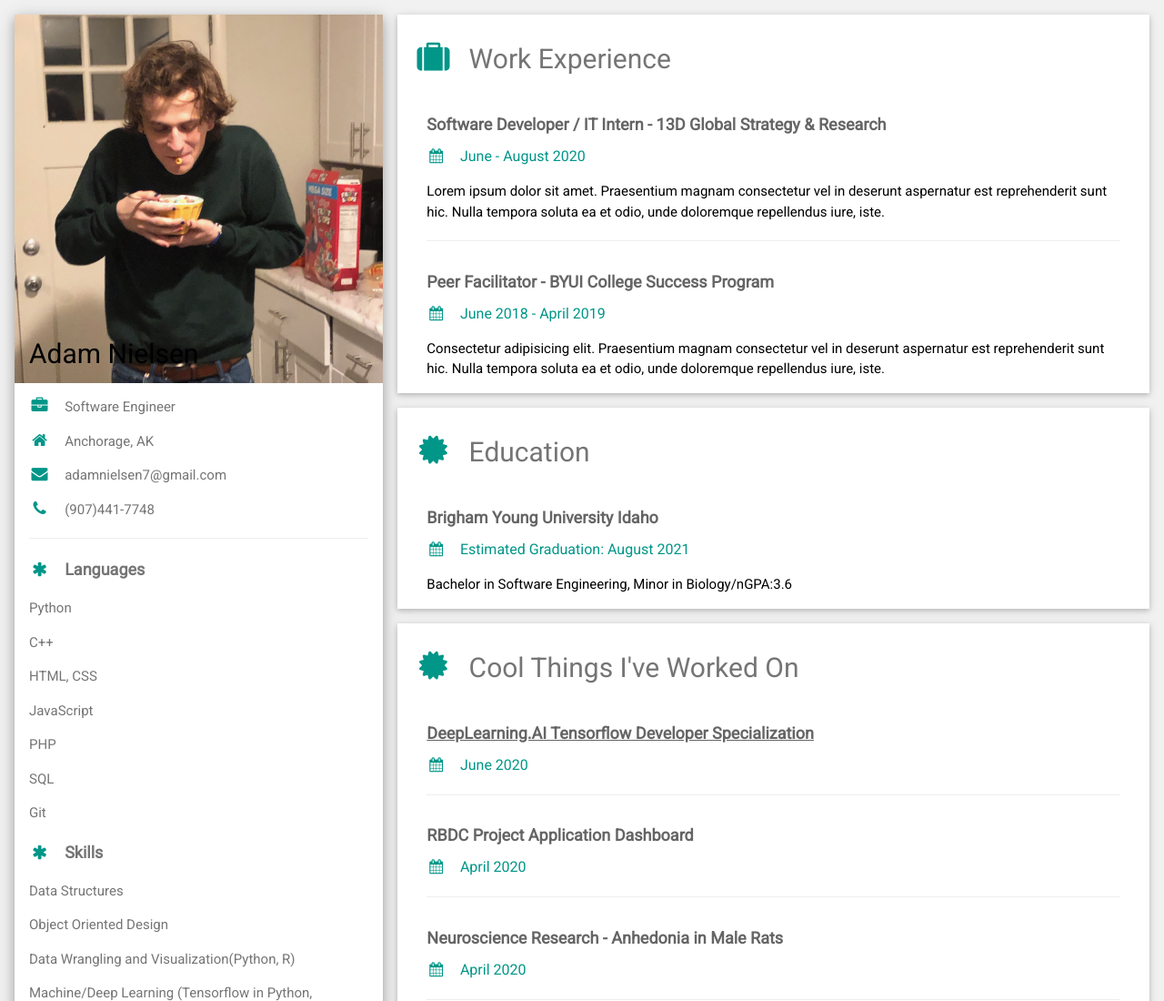
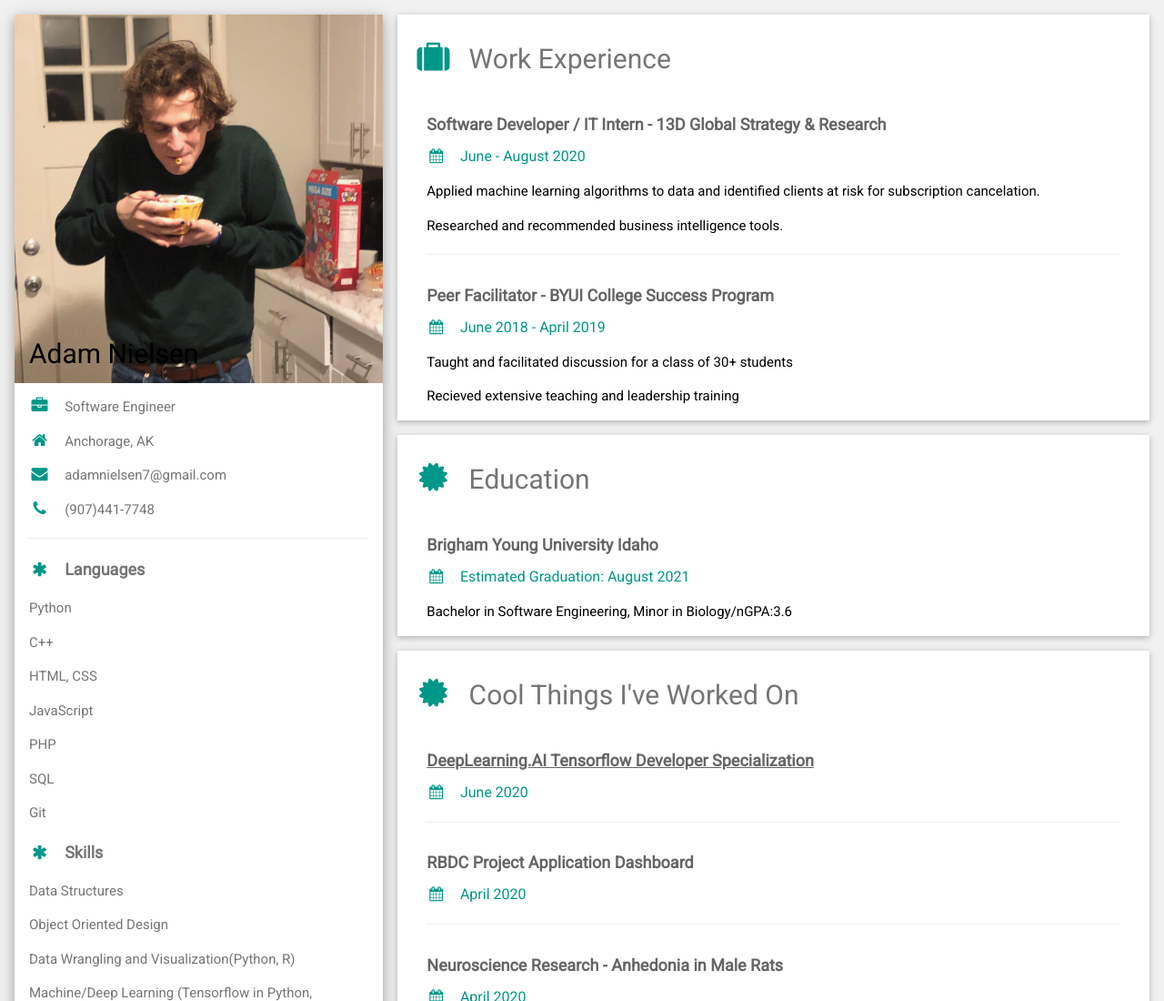
Before and after one commit to AdamNielsen7/CV-webpage, a plain HTML site: page index.html in a window 1280 px wide. Shown: the top 1100 px of the page at 91% size. Drawn offline with nearby package versions, Linux system fonts and the light colour scheme.

Commit message:
added info

```diff
--- a/index.html
+++ b/index.html
@@ -63,13 +63,15 @@ html,body,h1,h2,h3,h4,h5,h6 {font-family: "Roboto", sans-serif}
         <div class="w3-container">
           <h5 class="w3-opacity"><b>Software Developer / IT Intern - 13D Global Strategy & Research</b></h5>
           <h6 class="w3-text-teal"><i class="fa fa-calendar fa-fw w3-margin-right"></i>June - August 2020</h6>
-          <p>Lorem ipsum dolor sit amet. Praesentium magnam consectetur vel in deserunt aspernatur est reprehenderit sunt hic. Nulla tempora soluta ea et odio, unde doloremque repellendus iure, iste.</p>
+          <p>Applied machine learning algorithms to data and identified clients at risk for subscription cancelation.</p>
+          <p>Researched and recommended business intelligence tools.</p>
           <hr>
         </div>
         <div class="w3-container">
           <h5 class="w3-opacity"><b>Peer Facilitator - BYUI College Success Program</b></h5>
           <h6 class="w3-text-teal"><i class="fa fa-calendar fa-fw w3-margin-right"></i>June 2018 - April 2019</h6>
-          <p>Consectetur adipisicing elit. Praesentium magnam consectetur vel in deserunt aspernatur est reprehenderit sunt hic. Nulla tempora soluta ea et odio, unde doloremque repellendus iure, iste.</p>
+          <p>Taught and facilitated discussion for a class of 30+ students</p>
+          <p>Recieved extensive teaching and leadership training</p>
         </div>
       </div>
 
```
